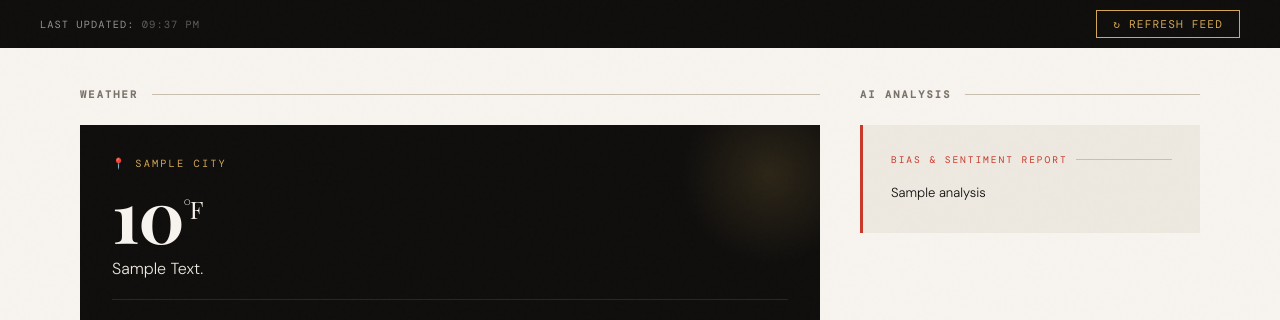
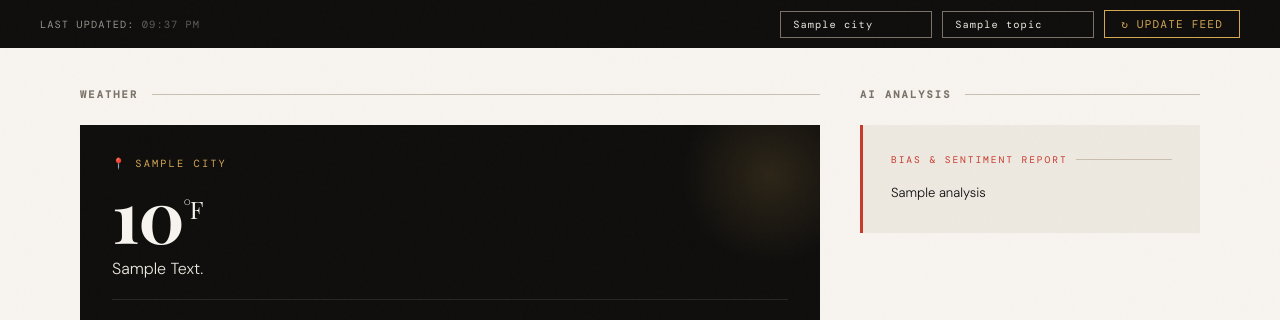
Before and after one commit to yu-paz/MyMorningFeed, a Flask app: template templates/index.html in a window 1280 px wide. Shown: the part 222-542 px from the top of the page. Run offline with Flask 3, Linux system fonts and the light colour scheme; the template is opened without the code that fills it: most values are stand-ins (such as "Sample title", 1, 10 or a date in 2020).

Commit message:
add topic and city search/change functionality

```diff
--- a/app.py
+++ b/app.py
@@ -1,4 +1,4 @@
-from flask import Flask, render_template
+from flask import Flask, render_template, request
 from weather import get_weather
 from news import get_news
 from bias_analysis import analyze_bias
@@ -9,13 +9,23 @@ app = Flask(__name__)
 # initialize database when app starts
 init_db()
 
+
 @app.route("/")
 def home():
-    weather = get_weather()
-    news = get_news()
-    analysis = analyze_bias(news)
+    city = request.args.get("city", "New York")
+    topic = request.args.get("topic", "top stories")
 
-    # parse weather
+    # guard against empty city
+    if not city.strip():
+        city = "New York"
+
+    weather = get_weather(city)
+
+    # check if weather API returned an error
+    if weather.get("cod") != 200:
+        city = "New York"
+        weather = get_weather(city)
+
     weather_data = {
         "city": weather["name"],
         "temp": weather["main"]["temp"],
@@ -24,9 +34,12 @@ def home():
         "humidity": weather["main"]["humidity"]
     }
 
+    headlines = get_news(topic=topic)
+    analysis = analyze_bias(headlines)
+
     # parse articles
     articles = []
-    for article in news[:10]:
+    for article in headlines[:10]:
         articles.append({
             "source": article["source"]["name"],
             "title": article["title"].split(" - ")[0],
@@ -43,7 +56,9 @@ def home():
     return render_template("index.html",
                          weather=weather_data,
                          articles=articles,
-                         analysis=analysis)
+                         analysis=analysis,
+                         city=city,
+                         topic=topic)
 
 if __name__ == "__main__":
     app.run(debug=True)
--- a/templates/index.html
+++ b/templates/index.html
@@ -138,6 +138,27 @@
         .refresh-btn:hover {
             background: var(--gold);
             color: var(--ink);
+        }
+
+        .refresh-bar input {
+            font-family: 'DM Mono', monospace;
+            font-size: 0.65rem;
+            letter-spacing: 0.1em;
+            background: transparent;
+            border: 1px solid #7a7268;
+            color: var(--cream);
+            padding: 6px 12px;
+            outline: none;
+            transition: border-color 0.2s;
+        }
+
+        .refresh-bar input:focus {
+            border-color: var(--gold);
+        }
+
+        .refresh-bar input::placeholder {
+            color: #7a7268;
+            text-transform: uppercase;
         }
 
         /* ── MAIN GRID ── */
@@ -470,8 +491,10 @@
 <!-- REFRESH BAR -->
 <div class="refresh-bar">
     <span>Last updated: <span id="last-updated"></span></span>
-    <form action="/" method="get" style="margin:0" onsubmit="showLoader()">
-        <button class="refresh-btn" type="submit">↻ Refresh Feed</button>
+    <form action="/" method="get" style="margin:0;display:flex;gap:10px;align-items:center;" onsubmit="showLoader()">
+        <input type="text" name="city" placeholder="City..." value="{{ city }}">
+        <input type="text" name="topic" placeholder="Topic e.g. war, AI..." value="{{ topic }}">
+        <button class="refresh-btn" type="submit">↻ Update Feed</button>
     </form>
 </div>
 
--- a/weather.py
+++ b/weather.py
@@ -4,9 +4,9 @@ from dotenv import load_dotenv
 
 load_dotenv()
 
-def get_weather(lat= "40.7128", lon= "-74.0060"):
+def get_weather(city="New York"):
     api_key = os.getenv("WEATHER_API_KEY")
-    url = f"https://api.openweathermap.org/data/2.5/weather?lat={lat}&lon={lon}&appid={api_key}&units=imperial"
+    url = f"https://api.openweathermap.org/data/2.5/weather?q={city}&appid={api_key}&units=imperial"
 
     response = requests.get(url)
     data = response.json()
```
Also changed, not shown: news.py (+3 -4 lines), morning_feed.db.
